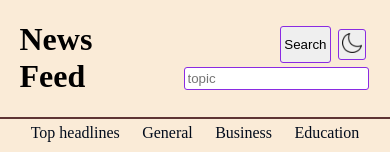
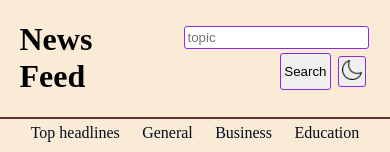
Before and after one commit to Antor1155/React_game_webstie, a React (Create React App) app: page / in a window 390 px wide. Shown: the top 152 px of the page. Built offline with nearby package versions, Linux system fonts and the light colour scheme; no server answers; a web font is replaced by a local one.

Commit message:
solved little but in search input changing position

```diff
--- a/src/componenets/head.css
+++ b/src/componenets/head.css
@@ -63,8 +63,11 @@
     }
 
     .search{
+        width: 60%;
         display: flex;
-        flex-wrap: wrap-reverse;
+        flex-wrap: wrap;
         justify-content: end;
     }
+
+
   }
```
